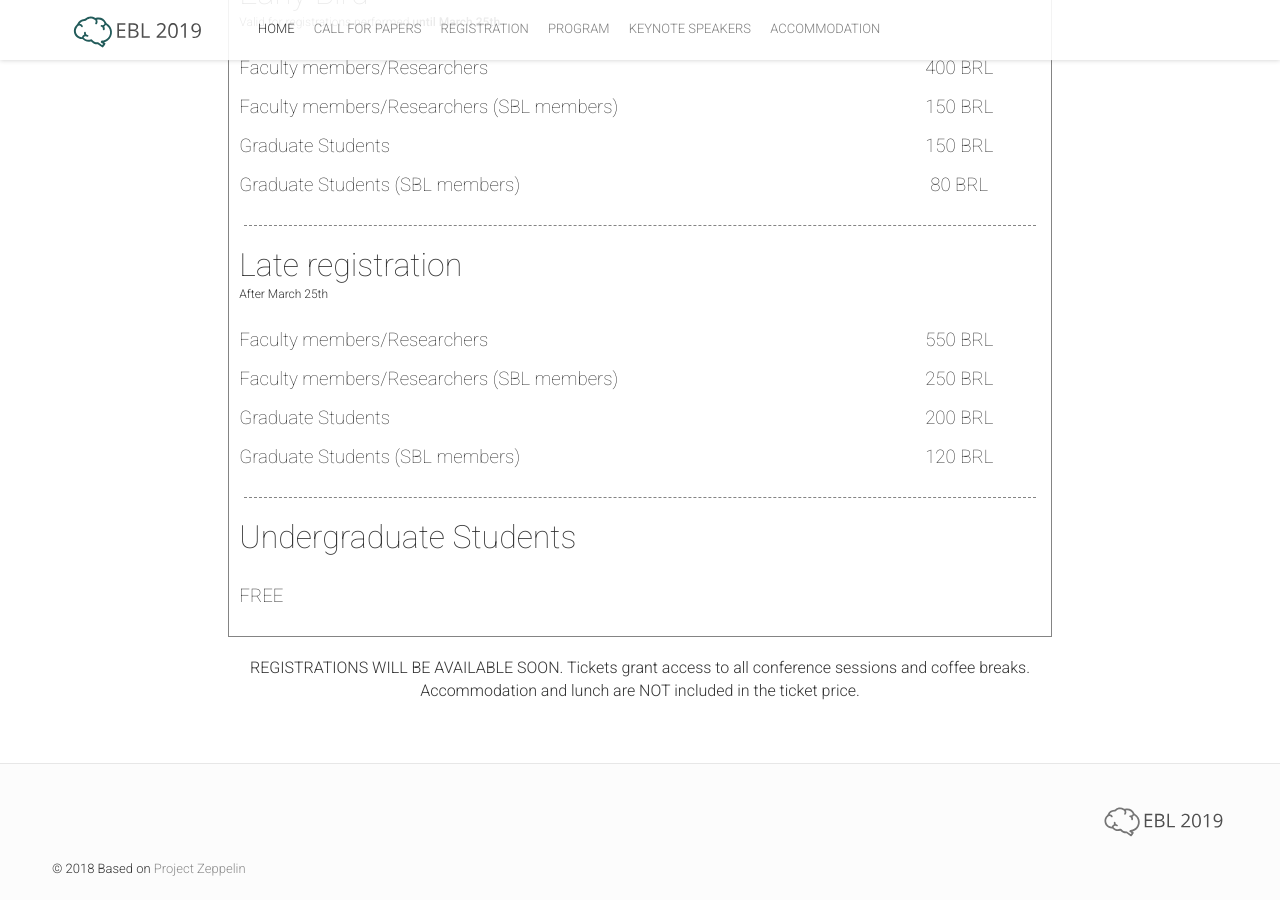
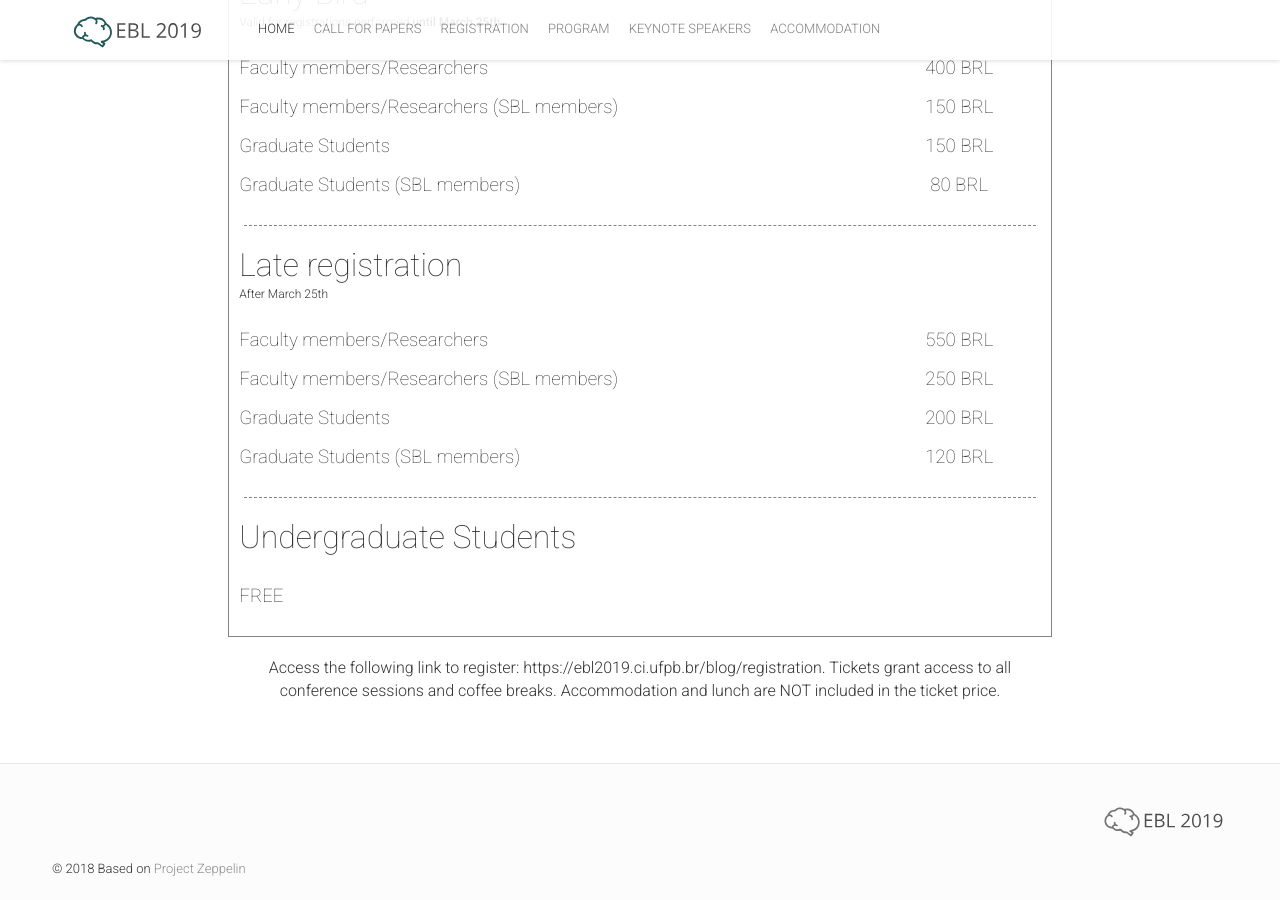
Before and after one commit to brunobruck/ebl, a Jekyll site: the page built from index.html, in a window 1280 px wide and 900 px high, scrolled down 4127 px. Built offline with Jekyll 4.4.1, drawn with Linux system fonts in a browser that asks for light colours; nearby versions of some CDN libraries.

Commit message:
new version

```diff
--- a/_config.yml
+++ b/_config.yml
@@ -105,7 +105,7 @@ venueFeatures: ["Conference rooms", "Restaurant", "Close to the beach"]
 
 # Tickets Block
 ticketsTitle: "Registration fees"
-ticketsInfo: "REGISTRATIONS WILL BE AVAILABLE SOON. Tickets grant access to all conference sessions and coffee breaks. Accommodation and lunch are NOT included in the ticket price."
+ticketsInfo: "Access the following link to register: https://ebl2019.ci.ufpb.br/blog/registration. Tickets grant access to all conference sessions and coffee breaks. Accommodation and lunch are NOT included in the ticket price."
 ticketsOffers:
  -
   name: "Early Bird"
```
